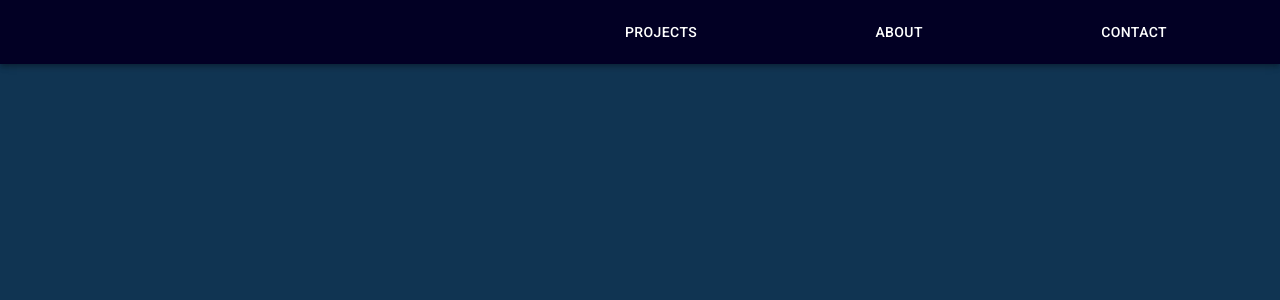
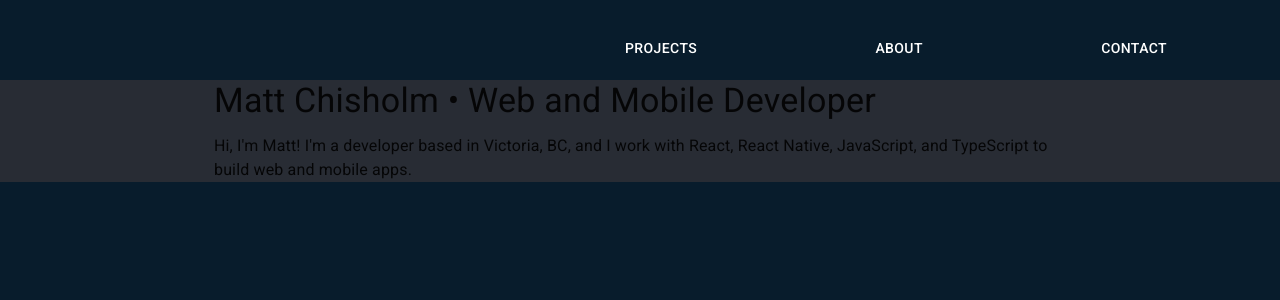
Before and after one commit to Matt-Chisholm/newport, a React (Create React App) app: page / in a window 1280 px wide. Shown: the top 300 px of the page. Built offline with nearby package versions, Linux system fonts and the light colour scheme.

Commit message:
home unstyled

```diff
--- a/public/index.html
+++ b/public/index.html
@@ -25,7 +25,7 @@
   <title>Matt Chisholm</title>
 </head>
 
-<body style="background-color: rgb(16, 52, 82);">
+<body style="background-color: rgb(8, 28, 44);">
   <noscript>You need to enable JavaScript to run this app.</noscript>
   <div id="root"></div>
   <!--
--- a/src/App.js
+++ b/src/App.js
@@ -1,5 +1,6 @@
 import * as React from "react";
 import Navbar from "./components/NavBar";
+import HomePage from "./components/Home";
 import { CssBaseline } from "@mui/material";
 import { createTheme, ThemeProvider } from "@mui/material/styles";
 import "./App.css";
@@ -7,7 +8,7 @@
 const theme = createTheme({
   palette: {
     primary: {
-      main: "#020024",
+      main: "rgb(8, 28, 44)",
     },
     secondary: {
       main: "#090979",
@@ -22,6 +23,7 @@
       <CssBaseline />
       <div className='main-container'>
         <Navbar />
+        <HomePage />
       </div>
     </ThemeProvider>
   );
--- /dev/null
+++ b/src/components/Home.js
@@ -0,0 +1,17 @@
+import * as React from "react";
+import { Container, Typography } from "@mui/material";
+
+export default function HomePage() {
+  return (
+    <Container maxWidth='md'>
+      <Typography variant='h4' gutterBottom>
+        Matt Chisholm&nbsp;&bull;&nbsp;Web and Mobile Developer
+      </Typography>
+      <Typography variant='body1' gutterBottom>
+        Hi, I'm Matt! I'm a developer based in Victoria, BC, and I work with
+        React, React Native, JavaScript, and TypeScript to build web and mobile
+        apps.
+      </Typography>
+    </Container>
+  );
+}
--- a/src/components/NavBar.js
+++ b/src/components/NavBar.js
@@ -10,12 +10,15 @@
           display: "flex",
           justifyContent: "flex-end",
           alignItems: "flex-end",
+          boxShadow: "none",
+          marginTop: "1rem",
         }}>
         <Toolbar
           sx={{
             display: "flex",
             justifyContent: "space-around",
             alignItems: "center",
+            boxShadow: "none",
             width: "60%",
           }}>
           <Button color='inherit'>Projects</Button>
```
